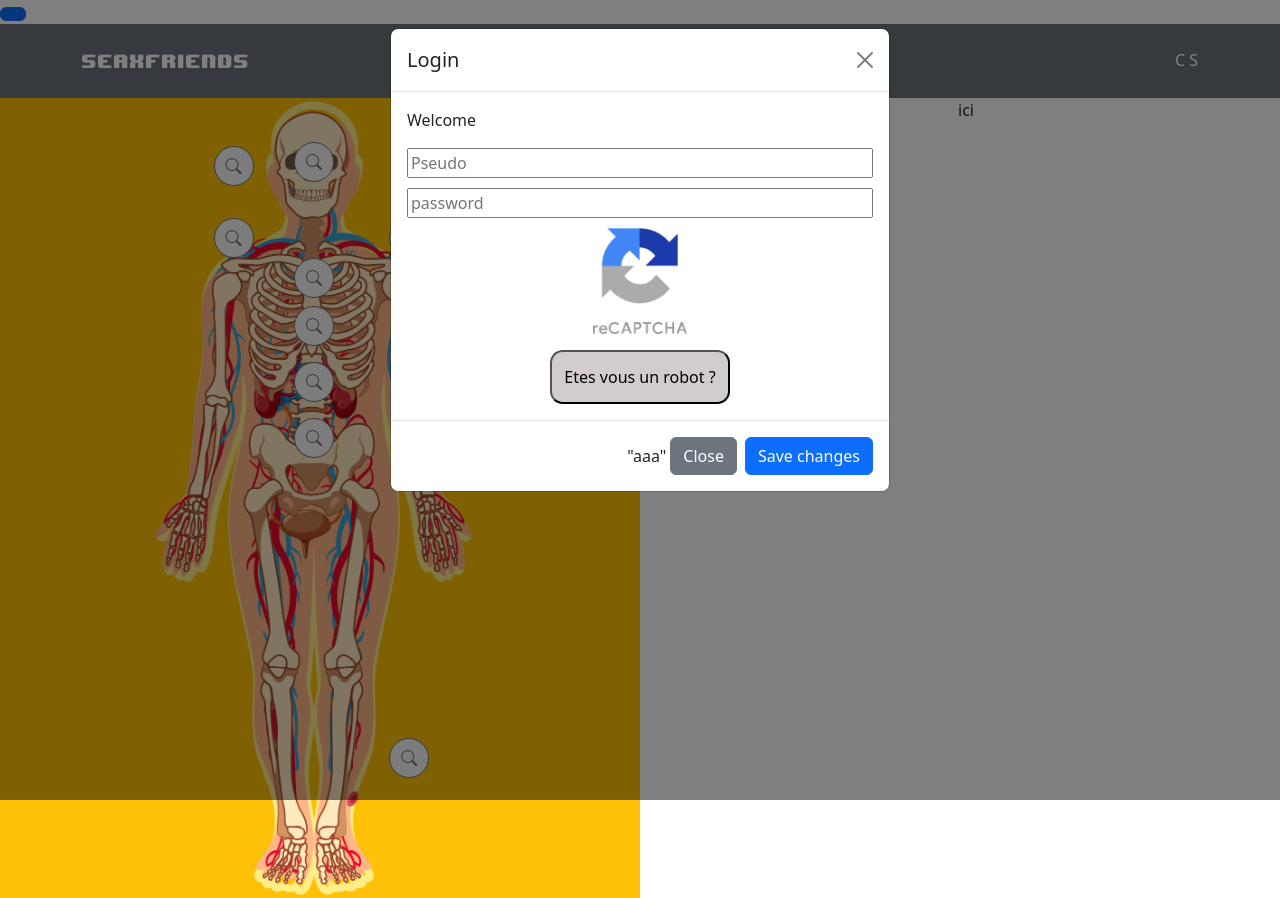
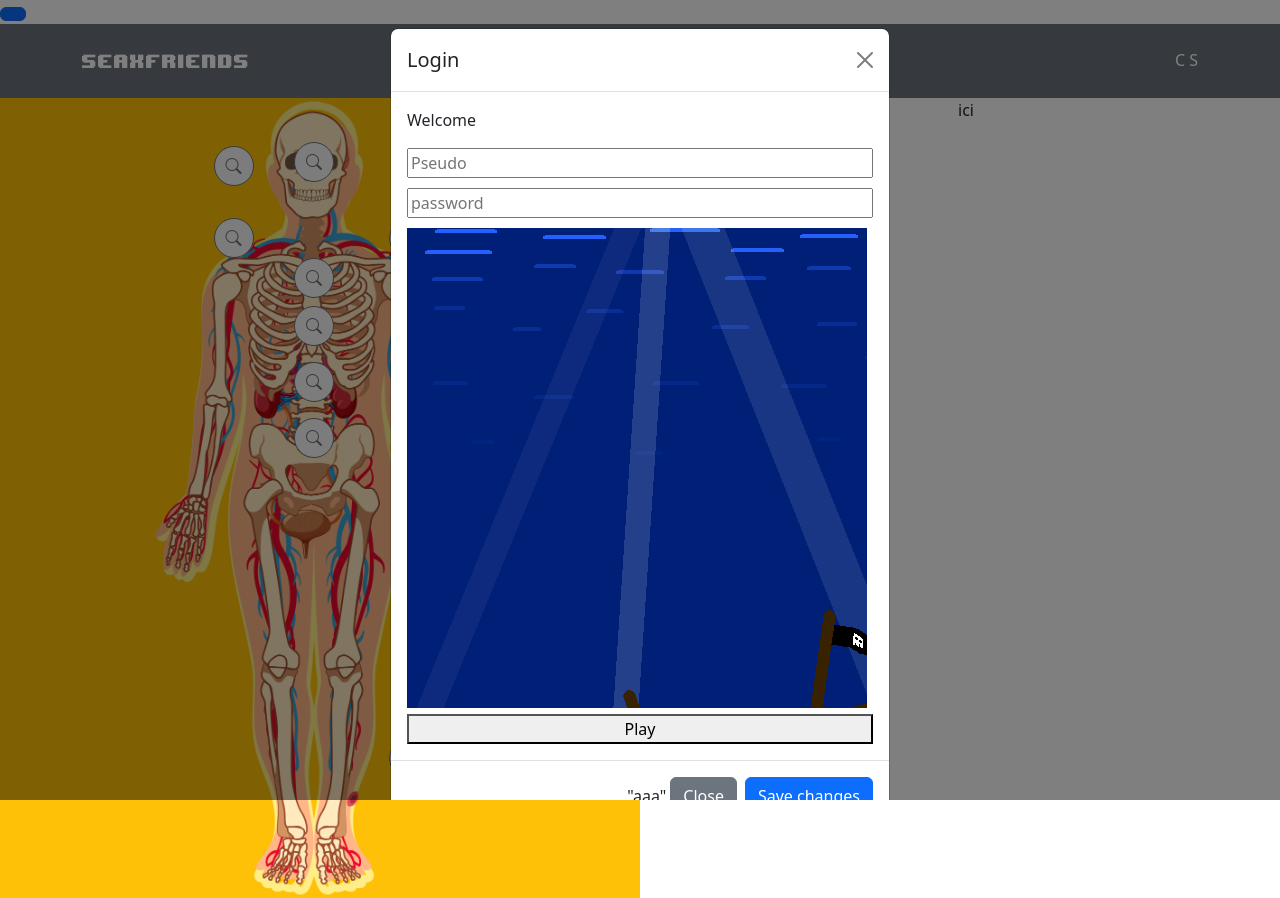
Before and after one commit to Shaddushi/NuitDeInfo, a Vue app in the folder Vue-frontEnd/: page / in a window 1280 px wide. Both pictures are taken after a click on the button "Etes vous un robot ?". Built offline with nearby package versions, Linux system fonts and the light colour scheme.

Commit message:
Captcha fonctionne

```diff
--- a/Vue-frontEnd/src/assets/main.css
+++ b/Vue-frontEnd/src/assets/main.css
@@ -38,3 +38,9 @@ html, body, #app {
   padding: 0.8rem;
   border-radius: 0.8rem;
 }
+
+.captcha-game{
+  box-sizing: border-box;
+  display: flex;
+  flex-direction: column;
+}
--- a/Vue-frontEnd/src/pages/Captcha/Captcha.vue
+++ b/Vue-frontEnd/src/pages/Captcha/Captcha.vue
@@ -1,8 +1,12 @@
 <script setup>
-	document.addEventListener("DOMContentLoaded", () => {
+	import { defineEmits } from "vue";
+
+  const emit = defineEmits(['update'])
+
+  document.addEventListener("DOMContentLoaded", () => {
 	var canvas = document.createElement("canvas");
 	var ctx = canvas.getContext("2d");
-	canvas.width = 512;
+	canvas.width = 460;
 	canvas.height = 480;
 
 	let element = document.getElementById("game");
@@ -134,7 +138,7 @@
 			}
 		}
 
-		tortue.r = (tortue.x >= 490) ? -1 : tortue.r;
+		tortue.r = (tortue.x >= 440) ? -1 : tortue.r;
 		tortue.r = (tortue.x <= 0) ? 1 : tortue.r;
 		tortue.s = (tortue.y >= 461) ? -1 : tortue.s;
 		tortue.s = (tortue.y <= 0) ? 1 : tortue.s;
@@ -143,7 +147,7 @@
 
 		let i=0;
 		while(i < liste.length){
-			if(liste[i].x >= 490){
+			if(liste[i].x >= 440){
 				liste[i].r = Math.round(Math.random()) * 2 - 1;
 				liste[i].x = 32 + (Math.random() * (canvas.width - 96));
 				liste[i].y = 32 + (Math.random() * (canvas.width - 96));
@@ -203,9 +207,11 @@
 		}
 	})
 
+
 	function end(){
+    const hasEnd = true
+    emit("update", hasEnd)
 		console.log("Touché");
-		document.getElementById("audio").play();
 	}
 	let play_game = false;
 
@@ -230,8 +236,10 @@
 </script>
 
 <template>
-	<audio id="audio" src="../../../NuitDeLInfo/src/assets/music/Kubbi-Ember-04Cascade.mp3" autoplay hidden></audio>
-	<div id="game">
-	</div>
-	<button id="play">Play</button>
+  <div class="captcha-game">
+    <audio id="audio" src="../../../NuitDeLInfo/src/assets/music/Kubbi-Ember-04Cascade.mp3" autoplay hidden></audio>
+    <div id="game">
+    </div>
+    <button id="play">Play</button>
+  </div>
 </template>
--- a/Vue-frontEnd/src/partials/Login.vue
+++ b/Vue-frontEnd/src/partials/Login.vue
@@ -1,11 +1,13 @@
 <script setup>
     import axios from 'axios';
     import {defineEmits, ref} from 'vue';
+    import Captcha from "@/pages/Captcha/Captcha.vue";
     const password = ref("");
     const user_name = ref("");
     const input_password = ref("");
     const input_pseudo = ref("");
-    const checkbox_captcha = ref("");
+    const checkbox_captcha = ref(false);
+    const has_win = ref(false);
 
     const emit = defineEmits(['submitNewUserName'])
 
@@ -27,6 +29,14 @@
                 console.error('Erreur lors de la récupération du message :', error);
             })
     }
+
+    function displayPlay(){
+      checkbox_captcha.value = !checkbox_captcha.value;
+    }
+    function hasWin(){
+      has_win.value = !has_win.value;
+    }
+
 </script>
 
 
@@ -37,12 +47,17 @@
       <input v-model="input_pseudo" placeholder="Pseudo" id="pseudo" />
       <input v-model="input_password" placeholder="password" id="password" autocomplete="off" />
     </div>
-    <div class="div-captcha">
-      <img src="../assets/captcha/recaptcha.png" alt="captcha" />
-      <div class="div-input-captcha">
-        <button>Etes vous un robot ?</button>
+    <div v-show="!has_win">
+      <div v-show="checkbox_captcha"><Captcha @update="hasWin()"/></div>
+      <div class="div-captcha" v-show="!checkbox_captcha">
+        <img src="../assets/captcha/recaptcha.png" alt="captcha" />
+        <div class="div-input-captcha">
+          <button v-on:click="displayPlay()">Etes vous un robot ?</button>
+        </div>
       </div>
     </div>
+    <div v-show="has_win">BRAVO VOUS N'ETES PAS UN ROBOT</div>
+
   </div>
 
 
```
